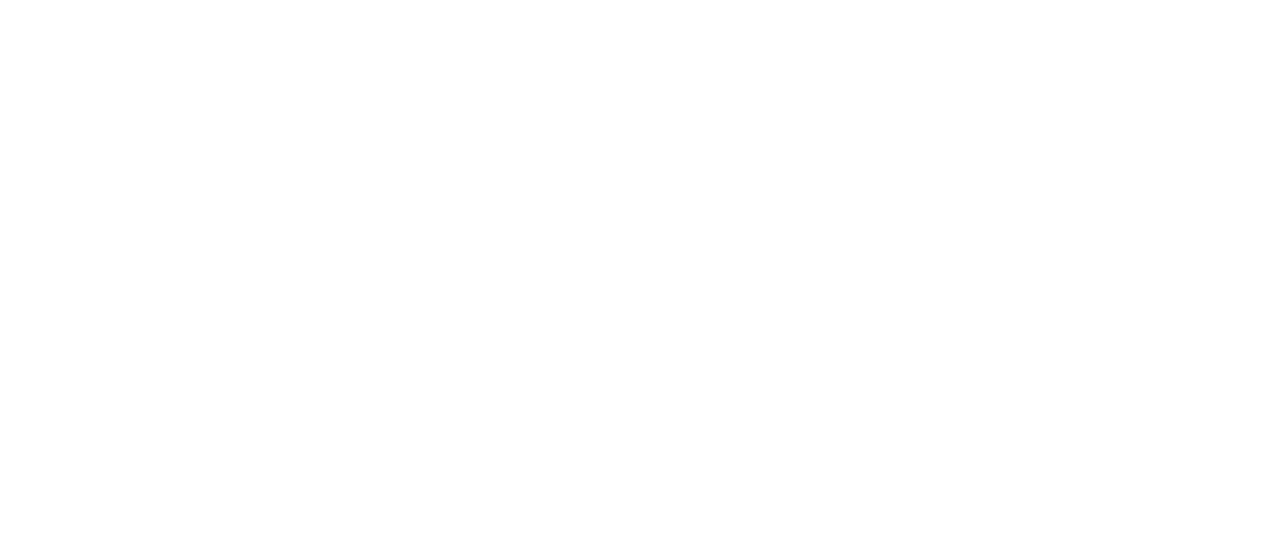
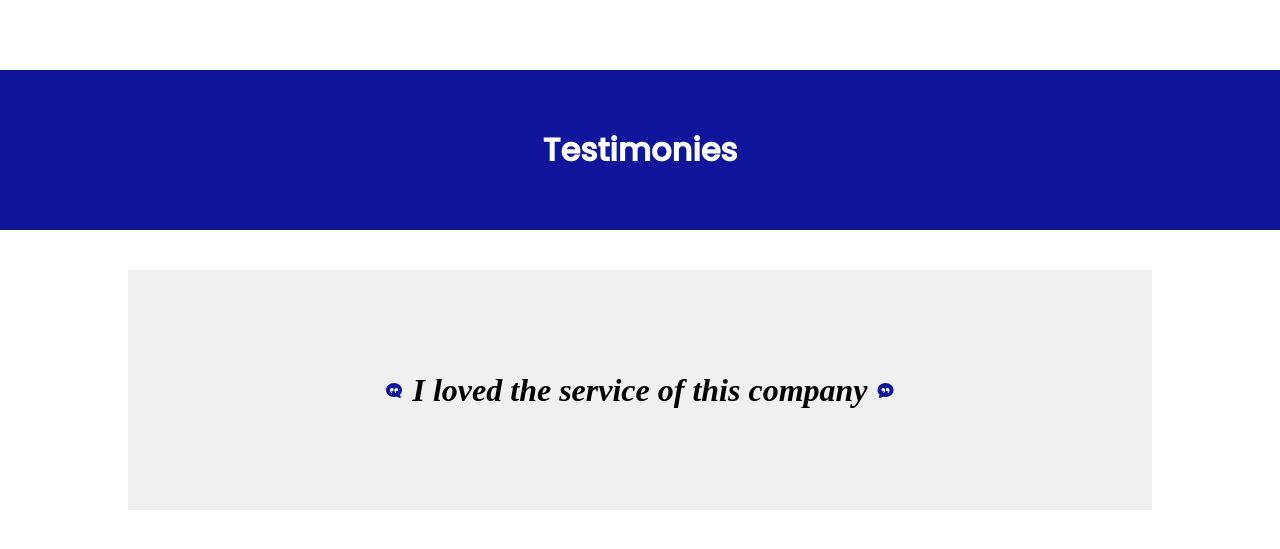
Before and after one commit to roshand1/ReactBolerPlateWithWebpackExpress, a React app: page / in a window 1280 px wide. Shown: the part 1901-2450 px from the top of the page. Before the commit the page ends 1971 px from the top, so only its background shows below. Built offline with nearby package versions, Linux system fonts and the light colour scheme.

Commit message:
added testimony

```diff
--- a/app/index.html
+++ b/app/index.html
@@ -3,11 +3,12 @@
 
 <head>
 	<meta charset="utf-8">
-	<title>React App</title>
+	<title>rdmarketing</title>
 	<link
 			href="https://fonts.googleapis.com/css?family=Poppins:400,500&display=swap"
 			rel="stylesheet"
 		/>
+		<link rel="stylesheet" href="https://cdn.jsdelivr.net/npm/bootstrap-icons@1.5.0/font/bootstrap-icons.css">
 </head>
 
 <body>
--- a/src/App.jsx
+++ b/src/App.jsx
@@ -3,6 +3,8 @@
 import WebsiteDesign from './components/WebsiteDesign/WebsiteDesign.jsx';
 import PrintingService from './components/PrintingService/PrintingService.jsx';
 import SocialMedia from './components/SocialMediaMarketing/SocialMedia.jsx';
+import SectionDivider from './components/SectionDivider/SectionDivider.jsx';
+import Testimony from './components/Testimony/Testimony.jsx';
 
 function App() {
     return (
@@ -20,6 +22,10 @@
           <div className="individual-section">
               <SocialMedia></SocialMedia>
           </div>
+          <SectionDivider title='Testimonies'></SectionDivider>
+          <div className="individual-section">
+              <Testimony testimony='I loved the service of this company'></Testimony>
+          </div>
       </div>
     );
   }
--- /dev/null
+++ b/src/components/SectionDivider/SectionDivider.jsx
@@ -0,0 +1,11 @@
+import './section-divider.css';
+
+function SectionDivider(props) {
+	const {title} = props;
+    return (
+        <div className="divider">
+            <h1>{title}</h1>
+        </div>
+    );
+  }
+  export default SectionDivider;
--- /dev/null
+++ b/src/components/SectionDivider/section-divider.css
@@ -0,0 +1,8 @@
+.divider {
+    background-color: #0f169b;
+    height: 20vh;
+    color: white;
+    display: flex;
+    justify-content: center;
+    align-items: center;
+}
--- a/src/components/SocialMediaMarketing/SocialMedia.jsx
+++ b/src/components/SocialMediaMarketing/SocialMedia.jsx
@@ -8,6 +8,9 @@
                     <h1>Social Media Marketing</h1>
                     <p>
                         We will take care of marketing in appropriate platform such as Facebook, Twitter, Youtube so that the customer can focus in their product.
+                    </p>
+                    <p>
+                        We will help customer to build email and text notification system with their especials and promotions.
                     </p>
                 </div>
             </div>
--- /dev/null
+++ b/src/components/Testimony/Testimony.jsx
@@ -0,0 +1,20 @@
+import './testimony.css'
+
+function Testimony(props) {
+	const {testimony} = props;
+    return (
+        <div className="testimony-section">
+            <div className="quote-icon quote-icon-left">
+                <i class="bi bi-chat-quote-fill"></i>
+            </div>
+            <div className="testimony-text">
+                <h1>{testimony}</h1>
+            </div>
+
+            <div className="quote-icon">
+                <i class="bi bi-chat-quote-fill"></i>
+            </div>
+        </div>
+    );
+  }
+  export default Testimony;
--- /dev/null
+++ b/src/components/Testimony/testimony.css
@@ -0,0 +1,21 @@
+
+.testimony-section {
+    display: flex;
+    justify-content: center;
+    height: 30vh;
+    background-color: #a4a4a42b;
+    align-items: center;
+    margin-top: 5vh;
+}
+.quote-icon {
+    color: #0f169b;
+    height: 3vh;
+}
+.quote-icon-left {
+    transform: scaleX(-1);
+}
+.testimony-text {
+    font-style: italic;
+    font-family: auto;
+    padding: 0 10px 0 10px;
+}
```
Also changed, not shown: public/bundle.js.
